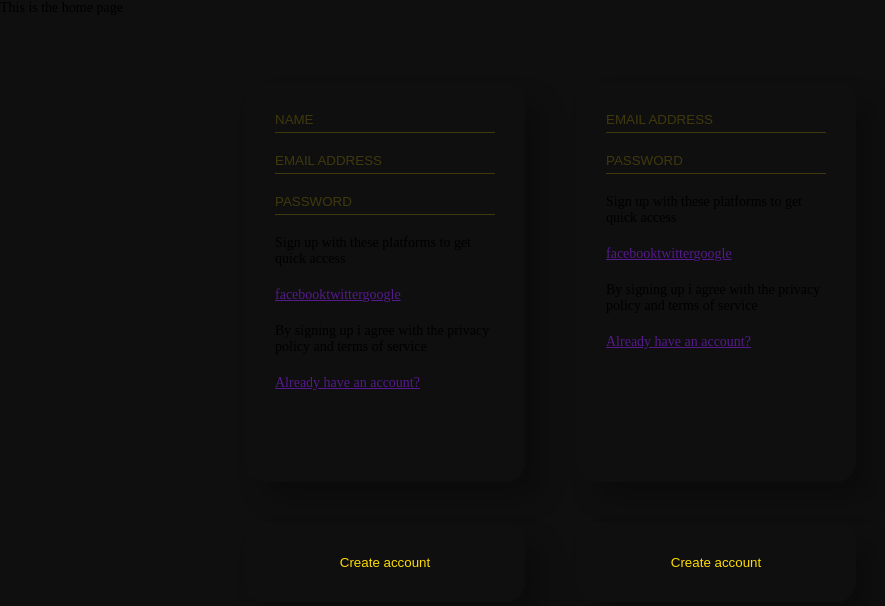
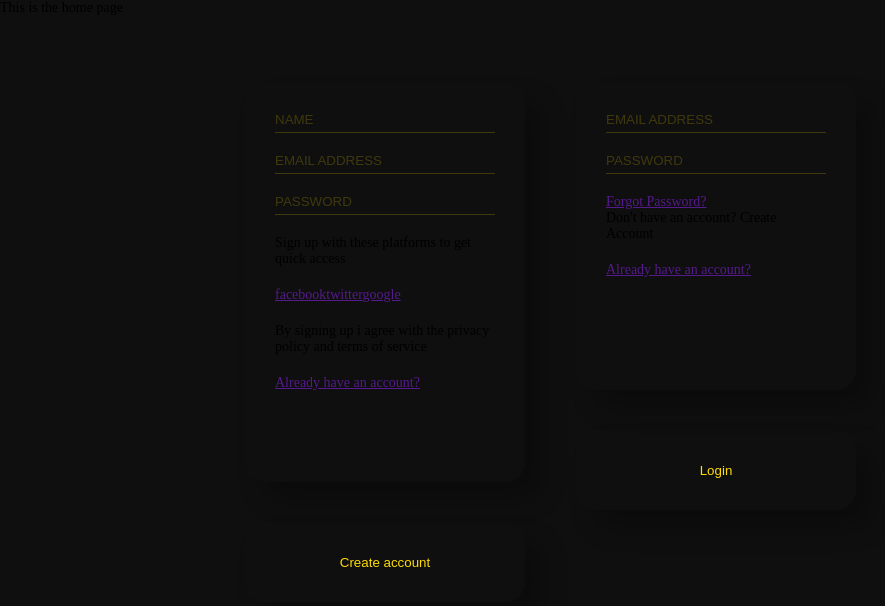
Before and after one commit to VOTJI/Votji.SPA, a React (Create React App) app: page /auth in a window 1280 px wide. Shown: the top 606 px of the page, without its empty margins (0-885 px from the left). Built offline with nearby package versions, Linux system fonts and the light colour scheme.

Commit message:
layout for login component complete

```diff
--- a/src/pages/auth/component/logIn/component/LogIn.jsx
+++ b/src/pages/auth/component/logIn/component/LogIn.jsx
@@ -12,17 +12,12 @@ export const LogIn = () => {
           const { placeholder, type } = input
           return <input type={type} placeholder={placeholder} key={placeholder} />
         })}
-        <p>Sign up with these platforms to get quick access</p>
-        <div>
-          <a href="">facebook</a>
-          <a href="">twitter</a>
-          <a href="">google</a>
-        </div>
-        <p>By signing up i agree with the <a>privacy policy</a> and <a>terms of service</a></p>
+        <a href="">Forgot Password?</a>
+        <p>Don't have an account? <a>Create Account</a></p>
         <a href="">Already have an account?</a>
       </LogInForm>
       <LogInButton>
-        Create account
+        Login
     </LogInButton>
     </LogInWrapper>
   )
--- a/src/pages/auth/component/logIn/component/styles.js
+++ b/src/pages/auth/component/logIn/component/styles.js
@@ -8,7 +8,7 @@ export const LogInWrapper = styled.div`
 
 export const LogInForm = styled.form`
   width: 280px;
-  height: 400px;
+  height: 308px;
   padding: 30px;
   border-radius: 20px;
   box-shadow: 18px 18px 25px #00000040;
```
